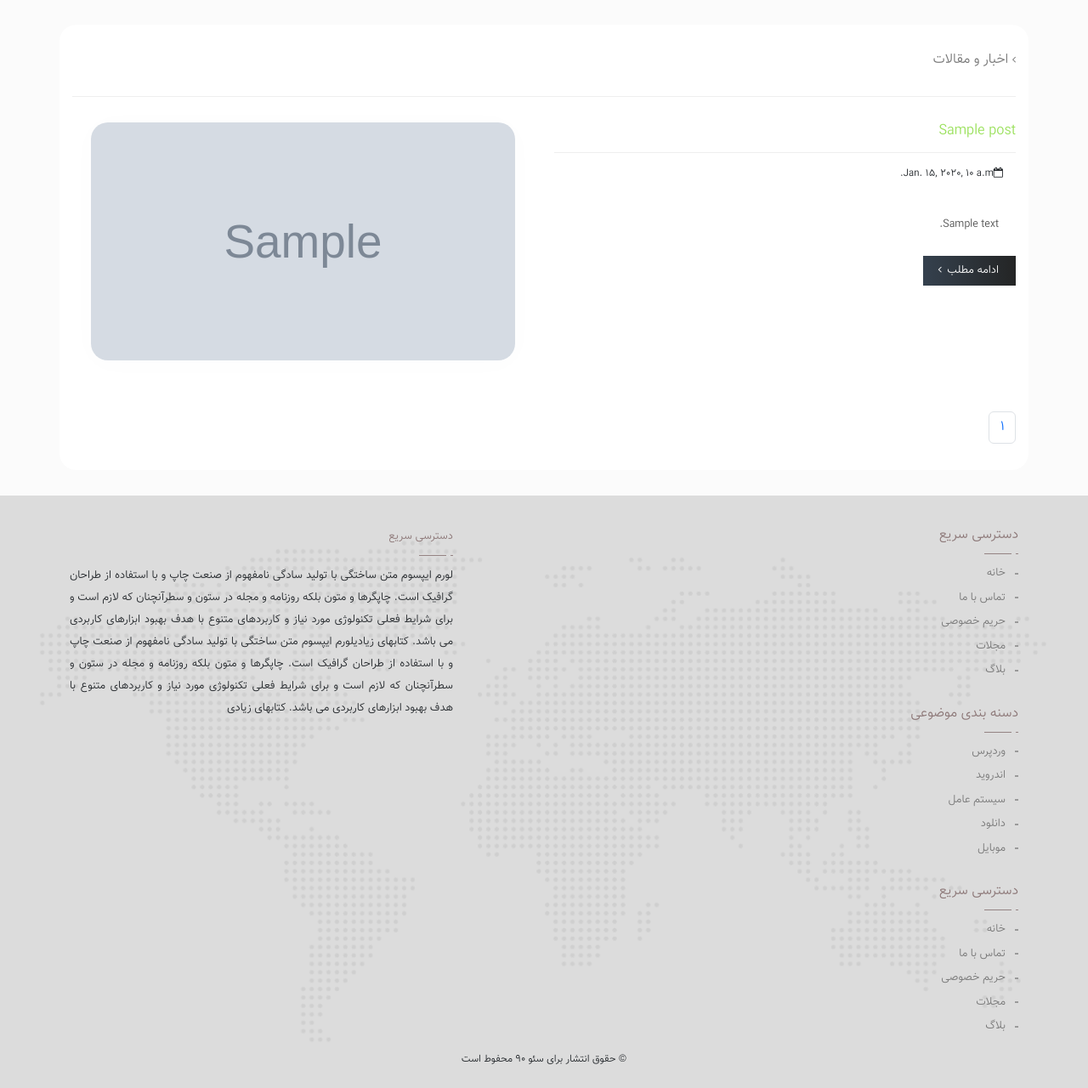
After one commit to Ehsan-004/django_cms1, a Django app: page /posts/ in a window 1280 px wide. The commit adds this page. Shown: the part 191-1471 px from the top of the page at 85% size. Run offline with Django 5.2, Linux system fonts and the light colour scheme; tables that the repository leaves empty hold one stand-in row (values such as "Sample post"); grey boxes marked "Sample" are stand-in pictures; some libraries are stand-ins or nearby versions.

Commit message:
All posts page were created.

```diff
--- a/blog/templates/index.html
+++ b/blog/templates/index.html
@@ -28,7 +28,7 @@
                     <div class="menu-items">
                         <ul>
                             <li><a href="{% url 'blog:home' %}">خانه</a></li>
-                            <li><a href="#">اخبار</a></li>
+                            <li><a href="{% url 'blog:posts' %}">مقالات</a></li>
                             <li><a href="{% url 'contact' %}">تماس با ما</a></li>
                             <li><a href="{% url 'about' %}">درباره ما</a></li>
                         </ul>
--- /dev/null
+++ b/blog/templates/posts.html
@@ -0,0 +1,101 @@
+{% extends 'pages_template.html' %}
+{% load static %}
+
+{% block title %}
+    همه مقالات
+{% endblock %}
+
+
+{% block page_title %}
+    همه مقالات
+{% endblock %}
+
+
+{% block content %}
+    <div class="container">
+        <div class="row">
+            <div class="page-content index-blog">
+                <span class="page_title"><i class="fa fa-angle-left"></i> اخبار و مقالات</span>
+
+                {% for post in posts %}
+                    {% if forloop.counter0|divisibleby:2 %}
+                        <div class="row row1">
+                            <div class="col-md-6">
+                                <div class="desc">
+                                    <h4>{{ post.title }}</h4>
+                                    <div class="meta">
+                                        <span><i class="fa fa-calendar-o"></i>{{ post.create_date }}</span>
+                                        {#                                <span><i class="fa fa-comment-o"></i> 10 نظر</span>#}
+                                    </div>
+                                    <p>{{ post.summary }}</p>
+                                    <div class="text-left">
+                                        <a href="{% url 'blog:post' post.id %}" class="site-btn">ادامه مطلب <i class="fa fa-angle-left"></i></a>
+                                    </div>
+                                </div>
+                            </div>
+                            <div class="col-md-6">
+                                <div class="pic">
+                                    <img src="{{ post.post_image.url }}" alt="تصویر پست" style="width: 499px; height: 280px; object-fit: cover">
+                                </div>
+                            </div>
+                        </div>
+                    {% else %}
+                        <div class="row row2">
+                            <div class="col-md-6">
+                                <div class="pic">
+                                    <img src="{{ post.post_image.url }}" alt="تصویر پست" style="width: 499px; height: 280px; object-fit: cover">
+                                </div>
+                            </div>
+                            <div class="col-md-6">
+                                <div class="desc">
+                                    <h4>{{ post.title }}</h4>
+                                    <div class="meta">
+                                        <span><i class="fa fa-calendar-o"></i>{{ post.create_date }}</span>
+                                        {#                                <span><i class="fa fa-comment-o"></i> 10 نظر</span>#}
+                                    </div>
+                                    <p>{{ post.summary }}</p>
+                                    <div class="text-left">
+                                        <a href="{% url 'blog:post' post.id %}" class="site-btn">ادامه مطلب <i class="fa fa-angle-left"></i></a>
+                                    </div>
+                                </div>
+                            </div>
+                        </div>
+                    {% endif %}
+                {% endfor %}
+                <div class="col-md-12 text-center">
+                    <div class="pagination-box">
+                        <nav aria-label="Page navigation example">
+                            <ul class="pagination">
+                                {% if page_obj.has_previous %}
+                                    <li class="page-item">
+                                        <a class="page-link" href="?page=1" aria-label="Previous">1</a>
+                                        <a class="page-link" href="?page={{ page_obj.previous_page_number }}" aria-label="Previous">
+                                            <span aria-hidden="true">&raquo;</span>
+                                            <span class="sr-only">Previous</span>
+                                        </a>
+                                    </li>
+                                {% endif %}
+
+
+                                <li class="page-item"><a class="page-link">{{ page_obj.number }}</a></li>
+{#                                <li class="page-item"><a class="page-link" href="#">1</a></li>#}
+{#                                <li class="page-item"><a class="page-link" href="#">2</a></li>#}
+{#                                <li class="page-item"><a class="page-link" href="#">3</a></li>#}
+
+                                {% if page_obj.has_next %}
+                                    <li class="page-item">
+                                        <a class="page-link" href="?page={{ page_obj.next_page_number }}" aria-label="Next">
+                                            <span aria-hidden="true">&laquo;</span>
+                                            <span class="sr-only">Next</span>
+                                        </a>
+                                        <a class="page-link" href="?page={{ page_obj.paginator.num_pages }}" aria-label="Next">{{ page_obj.paginator.num_pages }}</a>
+                                    </li>
+                                {% endif %}
+                            </ul>
+                        </nav>
+                    </div>
+                </div>
+            </div>
+        </div>
+    </div>
+{% endblock %}
--- a/blog/urls.py
+++ b/blog/urls.py
@@ -2,11 +2,12 @@ from django.conf.urls.static import static
 from django.urls import path
 # from django_blog2 import settings
 from django_blog2.settings import MEDIA_URL, MEDIA_ROOT
-from .views import IndexView, PostDetailView
+from .views import IndexView, PostsView, PostDetailView
 
 app_name = 'blog'
 
 urlpatterns = [
     path('', IndexView.as_view(), name='home'),
+    path('posts/', PostsView.as_view(), name='posts'),
     path('posts/id=<str:id>', PostDetailView.as_view(), name='post'),
 ] + static(MEDIA_URL, document_root=MEDIA_ROOT)
--- a/blog/views.py
+++ b/blog/views.py
@@ -1,6 +1,6 @@
 from django.shortcuts import render
 from django.views import View
-from django.views.generic import TemplateView, DetailView
+from django.views.generic import TemplateView, DetailView, ListView
 from blog.models import Post, Tag, Category, SubCategory
 
 
@@ -53,17 +53,28 @@ class IndexView(View):
         return render(request, self.template_name, context=context)
 
 
+
+class PostsView(ListView):
+    model = Post
+    template_name = 'posts.html'
+    context_object_name = 'posts'
+    paginate_by = 1
+
+    def get_object(self, queryset=None):
+        return self.model.objects.all()
+
+
 class PostDetailView(DetailView):
     model = Post
     template_name = 'single.html'
     context_object_name = 'post'
-
 
     def get_object(self, queryset=None):
         pid = int(self.kwargs.get('id'))
         if pid:
             p_object = Post.objects.get(pk=pid)
             return p_object
+
     def get_context_data(self, **kwargs):
         context = super().get_context_data(**kwargs)
         recent_articles = []
--- a/templates/pages_template.html
+++ b/templates/pages_template.html
@@ -28,7 +28,7 @@
                 <div class="menu-items">
                     <ul>
                         <li><a href="{% url 'blog:home' %}">خانه</a></li>
-                        <li><a href="#">مقالات</a></li>
+                        <li><a href="{% url 'blog:posts' %}">مقالات</a></li>
                         <li><a href="{% url 'contact' %}">تماس با ما</a></li>
                         <li><a href="{% url 'about' %}">درباره ما</a>
                         </li>
```
Also changed, not shown: templates/blog.html (deleted, +0 -99 lines).
